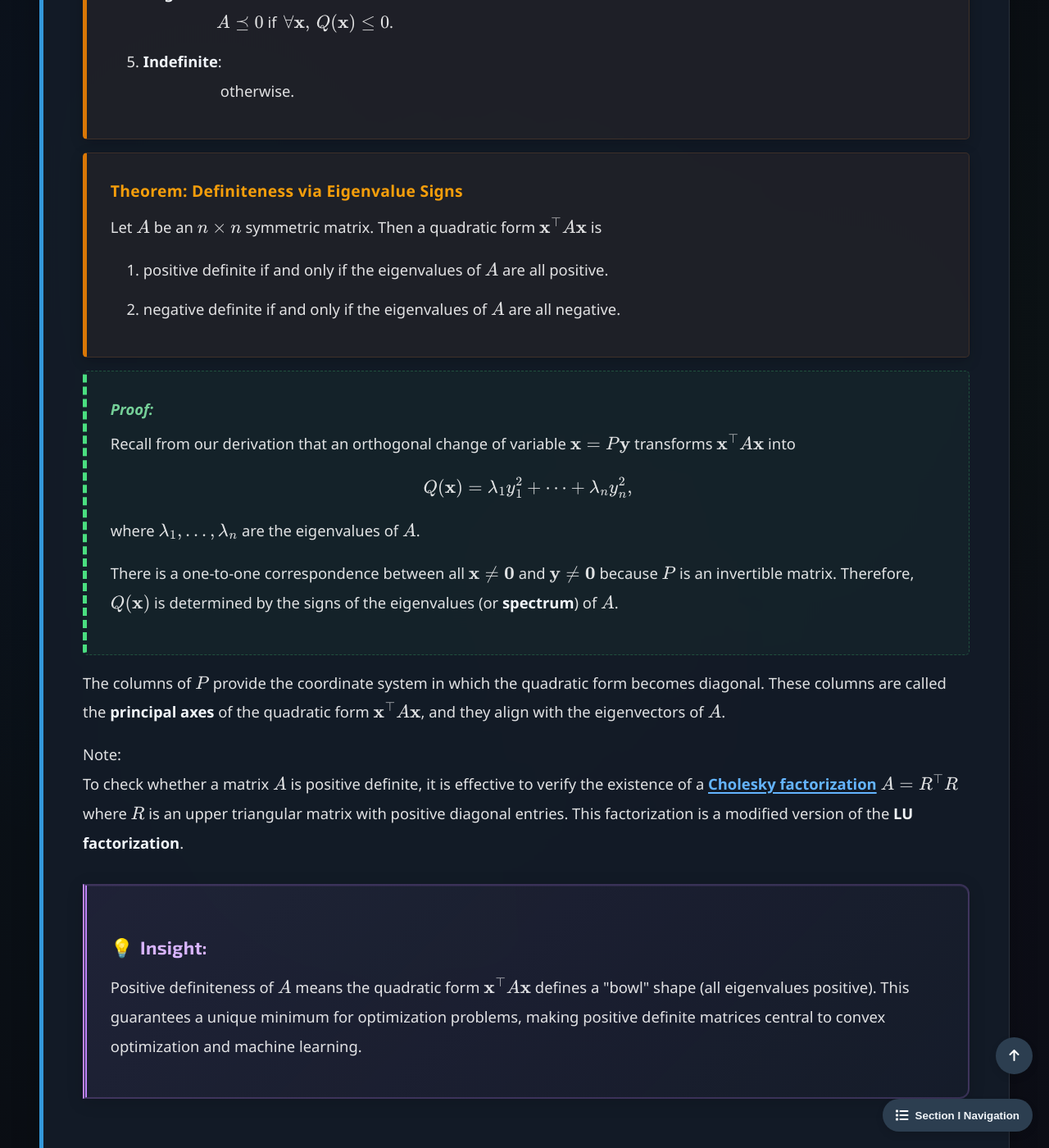
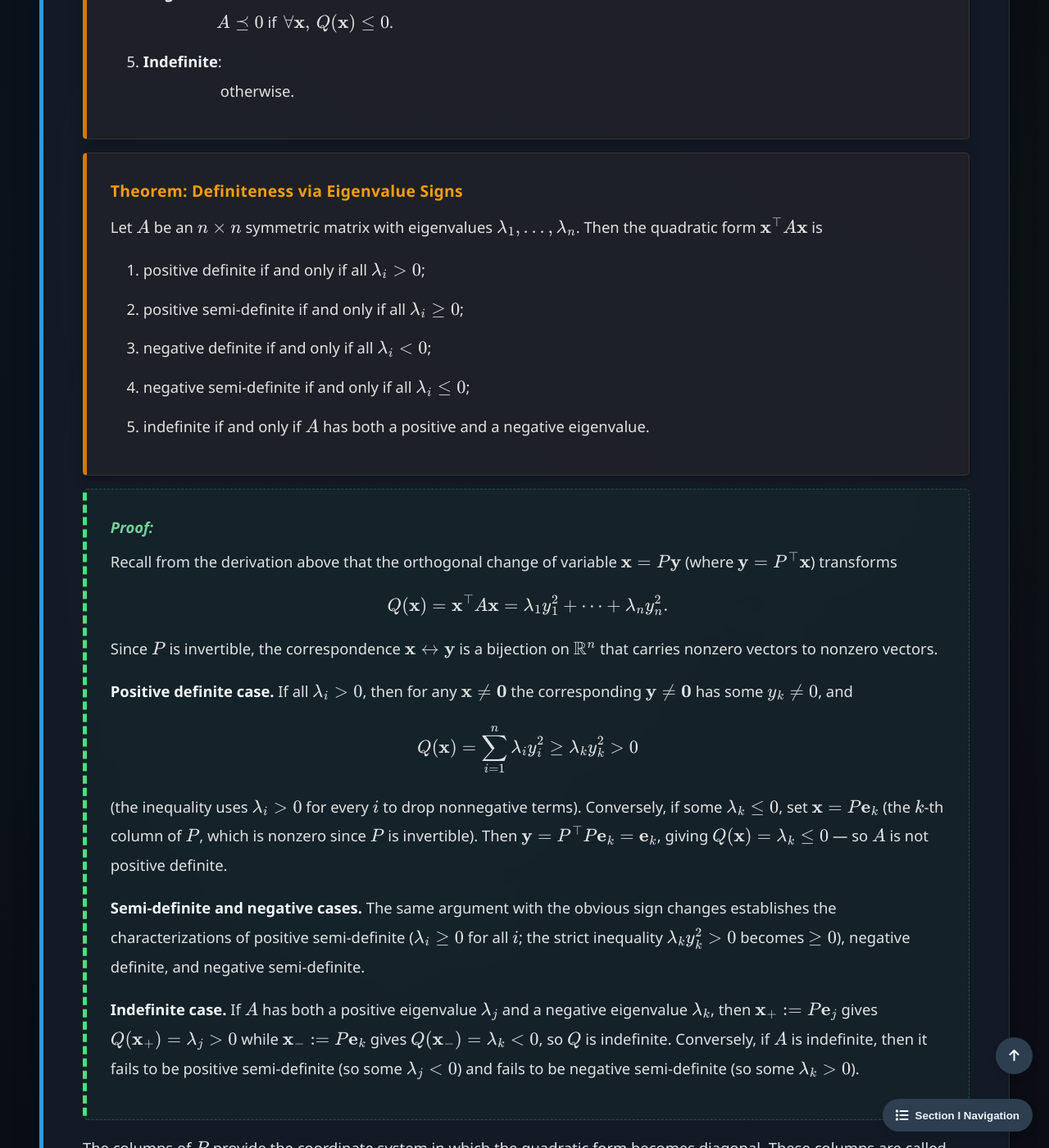
Before and after one commit to Yusukey01/yusukey01.github.io, a Jekyll site: the page built from Mathematics/Linear_algebra/symmetry.html, in a window 1280 px wide and 1400 px high, scrolled down 5813 px. Shown: the whole window at 82% size. Built offline with Jekyll 4.4.1, drawn with Linux system fonts in a browser that asks for light colours; some of the changed text lies outside the part shown.

Commit message:
added explanation

```diff
--- a/Mathematics/Linear_algebra/symmetry.html
+++ b/Mathematics/Linear_algebra/symmetry.html
@@ -257,29 +257,38 @@ uses_python: false
                 <div class="theorem" id="T-definiteness_via_eigenvalues">
                     <span class="theorem-title">Theorem: Definiteness via Eigenvalue Signs</span>
                     <p>
-                        Let \(A\) be an \(n \times n\) symmetric matrix. Then a quadratic form \(\mathbf{x}^\top A\mathbf{x}\) is
+                        Let \(A\) be an \(n \times n\) symmetric matrix with eigenvalues \(\lambda_1, \ldots, \lambda_n\). Then the quadratic form \(\mathbf{x}^\top A\mathbf{x}\) is
                     </p>
                     <ol style="padding-left: 40px;">
-                        <li>positive definite if and only if the eigenvalues of \(A\) are all positive. </li>
-                        <li>negative definite if and only if the eigenvalues of \(A\) are all negative.</li>
+                        <li>positive definite if and only if all \(\lambda_i > 0\);</li>
+                        <li>positive semi-definite if and only if all \(\lambda_i \geq 0\);</li>
+                        <li>negative definite if and only if all \(\lambda_i < 0\);</li>
+                        <li>negative semi-definite if and only if all \(\lambda_i \leq 0\);</li>
+                        <li>indefinite if and only if \(A\) has both a positive and a negative eigenvalue.</li>
                     </ol>
                 </div>
 
                 <div class="proof">
                     <span class="proof-title">Proof:</span>
                     <p>
-                        Recall from our derivation that an orthogonal change of variable \(\mathbf{x} = P\mathbf{y}\) transforms
-                        \(\mathbf{x}^\top A\mathbf{x}\) into
+                        Recall from the derivation above that the orthogonal change of variable \(\mathbf{x} = P\mathbf{y}\) (where \(\mathbf{y} = P^\top \mathbf{x}\)) transforms
                         \[
-                        Q(\mathbf{x}) = \lambda_1 y_1^2 + \cdots + \lambda_n y_n^2,
+                        Q(\mathbf{x}) = \mathbf{x}^\top A\mathbf{x} = \lambda_1 y_1^2 + \cdots + \lambda_n y_n^2.
                         \]
-                        where
-                        \(\lambda_1, \ldots, \lambda_n\) are the eigenvalues of \(A\).
+                        Since \(P\) is invertible, the correspondence \(\mathbf{x} \leftrightarrow \mathbf{y}\) is a bijection on \(\mathbb{R}^n\) that carries nonzero vectors to nonzero vectors.
                     </p>
                     <p>
-                        There is a one-to-one correspondence between all \(\mathbf{x} \neq \mathbf{0}\) and \(\mathbf{y} \neq \mathbf{0}\) because \(P\)
-                        is an invertible matrix. Therefore, \(Q(\mathbf{x})\) is determined by the signs of the eigenvalues
-                        (or <strong>spectrum</strong>) of \(A\).
+                        <strong>Positive definite case.</strong> If all \(\lambda_i &gt; 0\), then for any \(\mathbf{x} \neq \mathbf{0}\) the corresponding \(\mathbf{y} \neq \mathbf{0}\) has some \(y_k \neq 0\), and
+                        \[
+                        Q(\mathbf{x}) = \sum_{i=1}^n \lambda_i y_i^2 \geq \lambda_k y_k^2 &gt; 0
+                        \]
+                        (the inequality uses \(\lambda_i &gt; 0\) for every \(i\) to drop nonnegative terms). Conversely, if some \(\lambda_k \leq 0\), set \(\mathbf{x} = P\mathbf{e}_k\) (the \(k\)-th column of \(P\), which is nonzero since \(P\) is invertible). Then \(\mathbf{y} = P^\top P \mathbf{e}_k = \mathbf{e}_k\), giving \(Q(\mathbf{x}) = \lambda_k \leq 0\) — so \(A\) is not positive definite.
+                    </p>
+                    <p>
+                        <strong>Semi-definite and negative cases.</strong> The same argument with the obvious sign changes establishes the characterizations of positive semi-definite (\(\lambda_i \geq 0\) for all \(i\); the strict inequality \(\lambda_k y_k^2 &gt; 0\) becomes \(\geq 0\)), negative definite, and negative semi-definite.
+                    </p>
+                    <p>
+                        <strong>Indefinite case.</strong> If \(A\) has both a positive eigenvalue \(\lambda_j\) and a negative eigenvalue \(\lambda_k\), then \(\mathbf{x}_+ := P\mathbf{e}_j\) gives \(Q(\mathbf{x}_+) = \lambda_j &gt; 0\) while \(\mathbf{x}_- := P\mathbf{e}_k\) gives \(Q(\mathbf{x}_-) = \lambda_k &lt; 0\), so \(Q\) is indefinite. Conversely, if \(A\) is indefinite, then it fails to be positive semi-definite (so some \(\lambda_j &lt; 0\)) and fails to be negative semi-definite (so some \(\lambda_k &gt; 0\)).
                     </p>
                 </div>
 
@@ -604,20 +613,17 @@ uses_python: false
 
                     <p>
                         <strong>Left Null Space:</strong><br>
-                        Since \(U\) is orthogonal, the columns \(\{\mathbf{u}_1, \ldots, \mathbf{u}_m\}\) form an orthonormal basis for \(\mathbb{R}^m\). By the previous step, \(\{\mathbf{u}_1, \ldots, \mathbf{u}_r\}\) is a basis for \(\operatorname{Col} A\); hence \(\{\mathbf{u}_{r+1}, \ldots, \mathbf{u}_m\}\) is orthogonal to every element of \(\operatorname{Col} A\), i.e., \(\{\mathbf{u}_{r+1}, \ldots, \mathbf{u}_m\} \subseteq (\operatorname{Col} A)^\perp\). By the <a href="orthogonality.html#T-orthocomp_row_col" class="ref-link"><strong>orthogonality property</strong></a> \((\operatorname{Col} A)^\perp = \operatorname{Nul} A^\top\), this set lies in \(\operatorname{Nul} A^\top\). Since it is orthonormal with \(m - r = \dim \operatorname{Nul} A^\top\) elements, it is a basis for \(\operatorname{Nul} A^\top\).
+                        Since \(U\) is orthogonal, the columns \(\{\mathbf{u}_1, \ldots, \mathbf{u}_m\}\) form an orthonormal basis for \(\mathbb{R}^m\). By the previous step, \(\{\mathbf{u}_1, \ldots, \mathbf{u}_r\}\) is a basis for \(\operatorname{Col} A\); hence \(\{\mathbf{u}_{r+1}, \ldots, \mathbf{u}_m\}\) is orthogonal to every element of \(\operatorname{Col} A\), i.e., \(\{\mathbf{u}_{r+1}, \ldots, \mathbf{u}_m\} \subseteq (\operatorname{Col} A)^\perp\). By the <a href="orthogonality.html#T-orthocomp_row_col" class="ref-link"><strong>orthogonality property</strong></a> \((\operatorname{Col} A)^\perp = \operatorname{Nul} A^\top\), this set lies in \(\operatorname{Nul} A^\top\). Since it is orthonormal with \(m - r\) elements, and <a href="vectorspaces.html#T-rank_nullity" class="ref-link">rank-nullity</a> applied to \(A^\top\) (which has rank \(r\), the same as \(A\)) gives \(\dim \operatorname{Nul} A^\top = m - r\), this set is a basis for \(\operatorname{Nul} A^\top\).
                     </p>
 
                     <p>
                         <strong>Null Space:</strong><br>
-                        For \(i > r\), \(\sigma_i = 0\) implies \(\|A\mathbf{v}_i\| = \sigma_i = 0\).
-                        The set \(\{\mathbf{v}_{r+1}, \ldots, \mathbf{v}_n\}\) is orthonormal and has dimension \(n - r\).
-                        Here, \(\dim(\operatorname{Nul} A) = n - r\), confirming this set as the basis for the <a href="vectorspaces.html#D-null_space" class="ref-link">null space</a> \(\operatorname{Nul} A\).
+                        For \(i > r\), \(\sigma_i = 0\) implies \(\|A\mathbf{v}_i\| = \sigma_i = 0\), so \(A\mathbf{v}_i = \mathbf{0}\) and \(\mathbf{v}_i \in \operatorname{Nul} A\). The set \(\{\mathbf{v}_{r+1}, \ldots, \mathbf{v}_n\}\) is orthonormal (columns of the orthogonal matrix \(V\)) and has \(n - r\) elements. Combined with \(\dim(\operatorname{Nul} A) = n - r\) — obtained by <a href="vectorspaces.html#T-rank_nullity" class="ref-link">rank-nullity</a> since \(\operatorname{rank} A = r\) — this set is a basis for the <a href="vectorspaces.html#D-null_space" class="ref-link">null space</a> \(\operatorname{Nul} A\).
                     </p>
 
                     <p>
                         <strong>Row Space:</strong><br>
-                        Since \((\operatorname{Nul} A)^\perp = \operatorname{Col} A^\top = \operatorname{Row} A\), the first \(r\) columns of \(V\),
-                        \(\{\mathbf{v}_1, \ldots, \mathbf{v}_r\}\) being orthogonal to \(\operatorname{Nul} A\), span the row space of \(A\).
+                        By part 3, \(\{\mathbf{v}_{r+1}, \ldots, \mathbf{v}_n\}\) is a basis for \(\operatorname{Nul} A\). Since \(V\) is orthogonal, the remaining columns \(\{\mathbf{v}_1, \ldots, \mathbf{v}_r\}\) are orthogonal to every \(\mathbf{v}_i\) with \(i > r\), hence orthogonal to \(\operatorname{Nul} A\); that is, they lie in \((\operatorname{Nul} A)^\perp = \operatorname{Col} A^\top = \operatorname{Row} A\) (by the <a href="orthogonality.html#T-orthocomp_row_col" class="ref-link"><strong>orthogonality property</strong></a>). Conversely, any \(\mathbf{x} \in \operatorname{Row} A = (\operatorname{Nul} A)^\perp\) expanded in the \(V\) basis as \(\mathbf{x} = \sum_{i=1}^n c_i \mathbf{v}_i\) satisfies \(c_i = \mathbf{x} \cdot \mathbf{v}_i = 0\) for \(i > r\) (since \(\mathbf{x} \perp \mathbf{v}_i \in \operatorname{Nul} A\)), so \(\mathbf{x} \in \operatorname{Span}\{\mathbf{v}_1, \ldots, \mathbf{v}_r\}\). The orthonormal set \(\{\mathbf{v}_1, \ldots, \mathbf{v}_r\}\) is therefore a basis for \(\operatorname{Row} A\).
                     </p>
 
                 </div>
@@ -660,12 +666,23 @@ uses_python: false
                 <div class="proof">
                     <span class="proof-title">Proof:</span>
                     <p>
-                        The equivalence follows from the fact: if \(A\) is invertible, then \(\operatorname{rank}(A) = n\),
-                        which means \(r = n\). Therefore, \(\operatorname{Nul} A = \{\mathbf{0}\}\) (there are no vectors
-                        \(\mathbf{v}_{r+1}, \ldots, \mathbf{v}_n\)), \(\operatorname{Row} A = \mathbb{R}^n\) (all \(\mathbf{v}_1, \ldots, \mathbf{v}_n\) span
-                        the row space), and all \(n\) singular values are nonzero. Conversely, if any of these
-                        conditions hold, they force \(r = n\), making \(A\) invertible.
+                        <strong>Forward direction.</strong> If \(A\) is invertible, then \(\operatorname{rank}(A) = n\) (by the <a href="determinants.html#T-invertible_matrix_theorem" class="ref-link"><strong>IMT</strong></a>), which means \(r = n\) in the SVD. Therefore:
                     </p>
+                    <ul style="padding-left: 40px;">
+                        <li>\(\operatorname{Nul} A = \{\mathbf{0}\}\) (no vectors \(\mathbf{v}_{r+1}, \ldots, \mathbf{v}_n\) remain), so \((\operatorname{Nul} A)^\perp = \mathbb{R}^n\) — condition (2).</li>
+                        <li>\(\operatorname{Row} A = \operatorname{Span}\{\mathbf{v}_1, \ldots, \mathbf{v}_n\} = \mathbb{R}^n\) — condition (3).</li>
+                        <li>\(\operatorname{Col} A = \operatorname{Span}\{\mathbf{u}_1, \ldots, \mathbf{u}_n\} = \mathbb{R}^n\), so \((\operatorname{Col} A)^\perp = \{\mathbf{0}\}\) — condition (1).</li>
+                        <li>All \(n\) singular values \(\sigma_1, \ldots, \sigma_n\) are nonzero — condition (4).</li>
+                    </ul>
+                    <p>
+                        <strong>Reverse direction.</strong> Each condition forces \(r = n\), hence \(\operatorname{rank}(A) = n\), which by the IMT means \(A\) is invertible:
+                    </p>
+                    <ul style="padding-left: 40px;">
+                        <li>(1) \((\operatorname{Col} A)^\perp = \{\mathbf{0}\}\) with \(\operatorname{Col} A \subseteq \mathbb{R}^n\) and the <a href="orthogonality.html#T-orthogonal_decomposition" class="ref-link"><strong>orthogonal decomposition</strong></a> \(\mathbb{R}^n = \operatorname{Col} A \oplus (\operatorname{Col} A)^\perp\) force \(\operatorname{Col} A = \mathbb{R}^n\), so \(\operatorname{rank} A = n\).</li>
+                        <li>(2) \((\operatorname{Nul} A)^\perp = \mathbb{R}^n\) forces \(\operatorname{Nul} A = \{\mathbf{0}\}\), and by <a href="vectorspaces.html#T-rank_nullity" class="ref-link">rank-nullity</a> \(\operatorname{rank} A = n - \dim \operatorname{Nul} A = n\).</li>
+                        <li>(3) \(\operatorname{Row} A = \mathbb{R}^n\) gives \(\dim \operatorname{Row} A = n = r\) by the fundamental subspaces theorem above, hence \(\operatorname{rank} A = n\).</li>
+                        <li>(4) \(A\) having \(n\) nonzero singular values means \(r = n\) directly.</li>
+                    </ul>
                 </div>
 
             </section>
```
